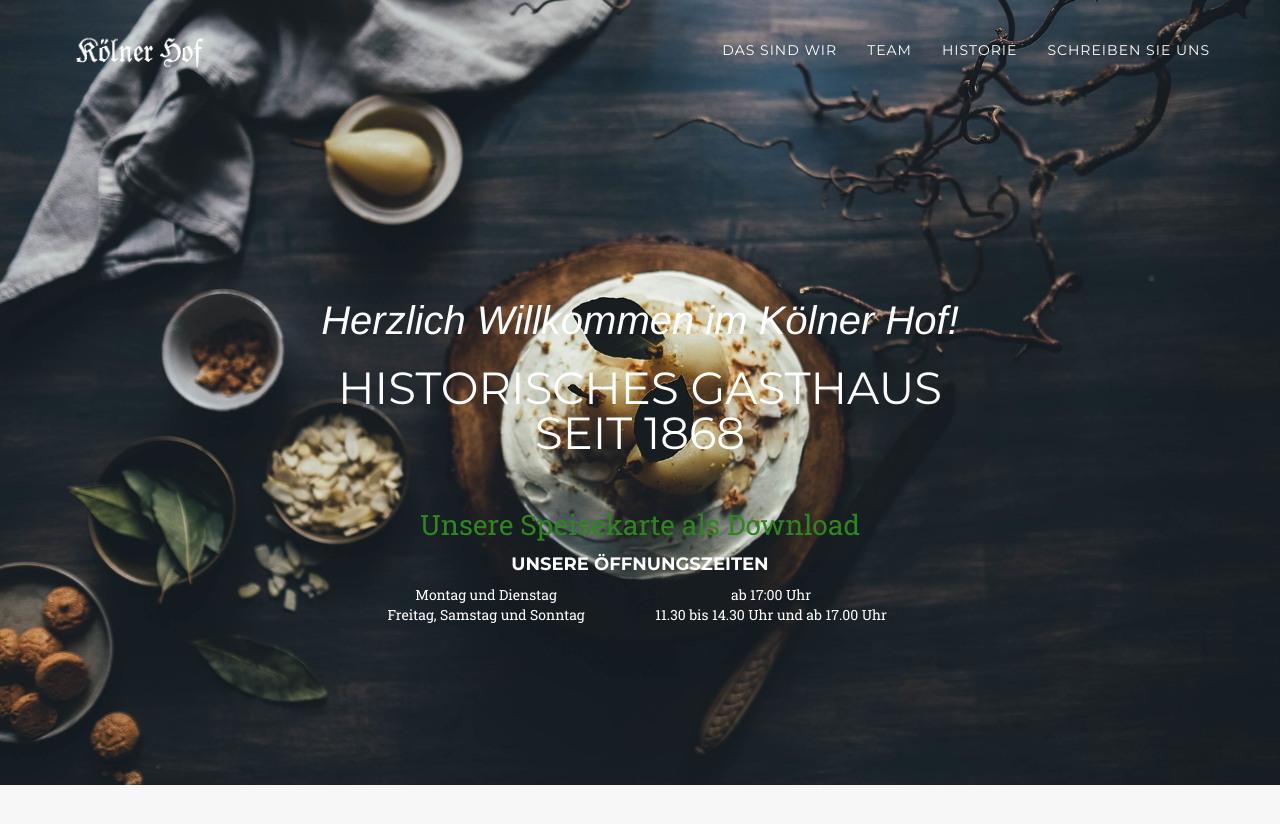
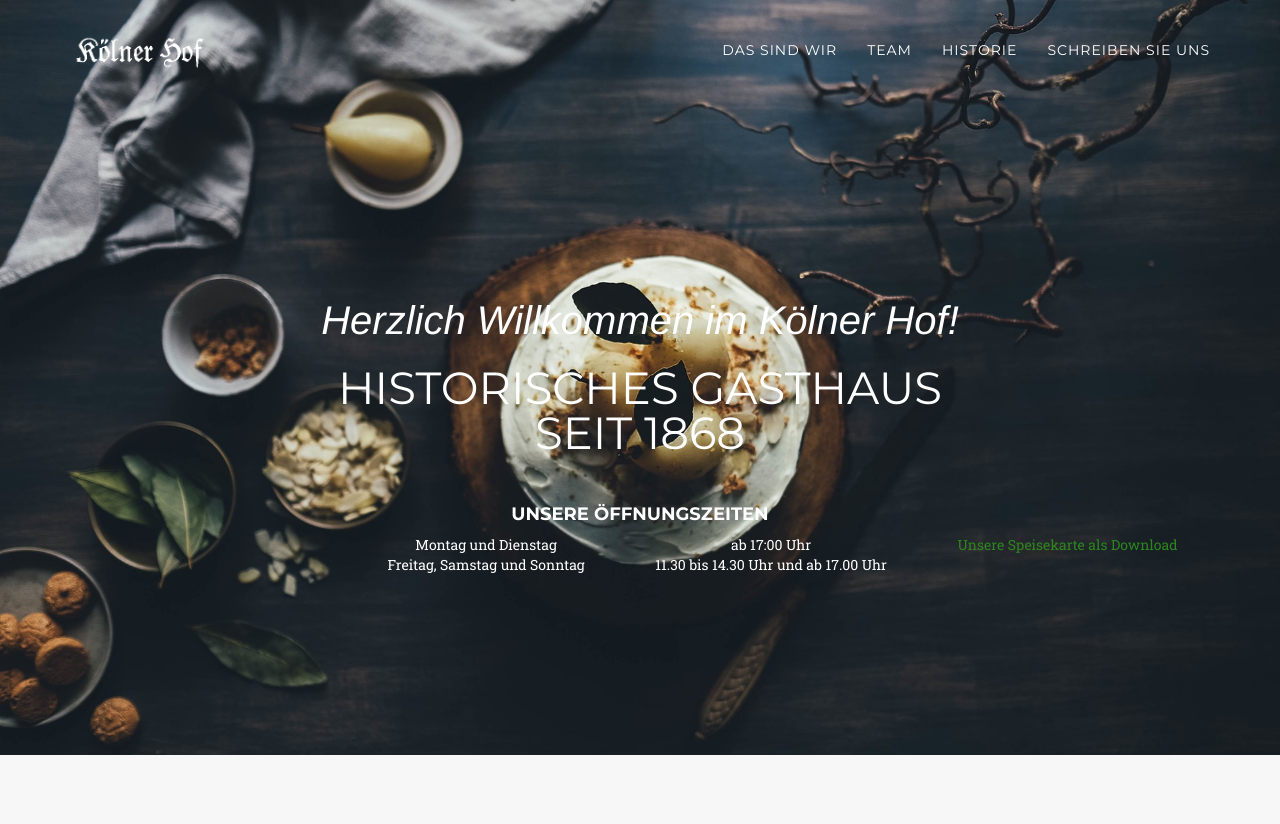
Before and after one commit to KoelnerHof/KoelnerHof.github.io, a Jekyll site: the page index.html, which Jekyll copies as it is, in a window 1280 px wide and 900 px high. Shown: the top 824 px of the window. Built offline with Jekyll 4.4.1, drawn with Linux system fonts in a browser that asks for light colours; nearby versions of some CDN libraries; some web fonts are replaced; library files that are not in the unit come from our copies.

Commit message:
no message

```diff
--- a/index.html
+++ b/index.html
@@ -91,7 +91,6 @@
             <div class="intro-lead-in">Herzlich Willkommen im Kölner Hof!</div>
             <div class="intro-heading">Historisches Gasthaus <br/>seit 1868</div>
 
-            <a style="font-size: 2em" href="Speisekarte.pdf">Unsere Speisekarte als Download</a>
             <h4>Unsere Öffnungszeiten</h4>
             <table class="table-responsive col-sm-6 col-sm-offset-3">
                 <tr>
```
Also changed, not shown: other parts of index.html (+1 -0 lines).
